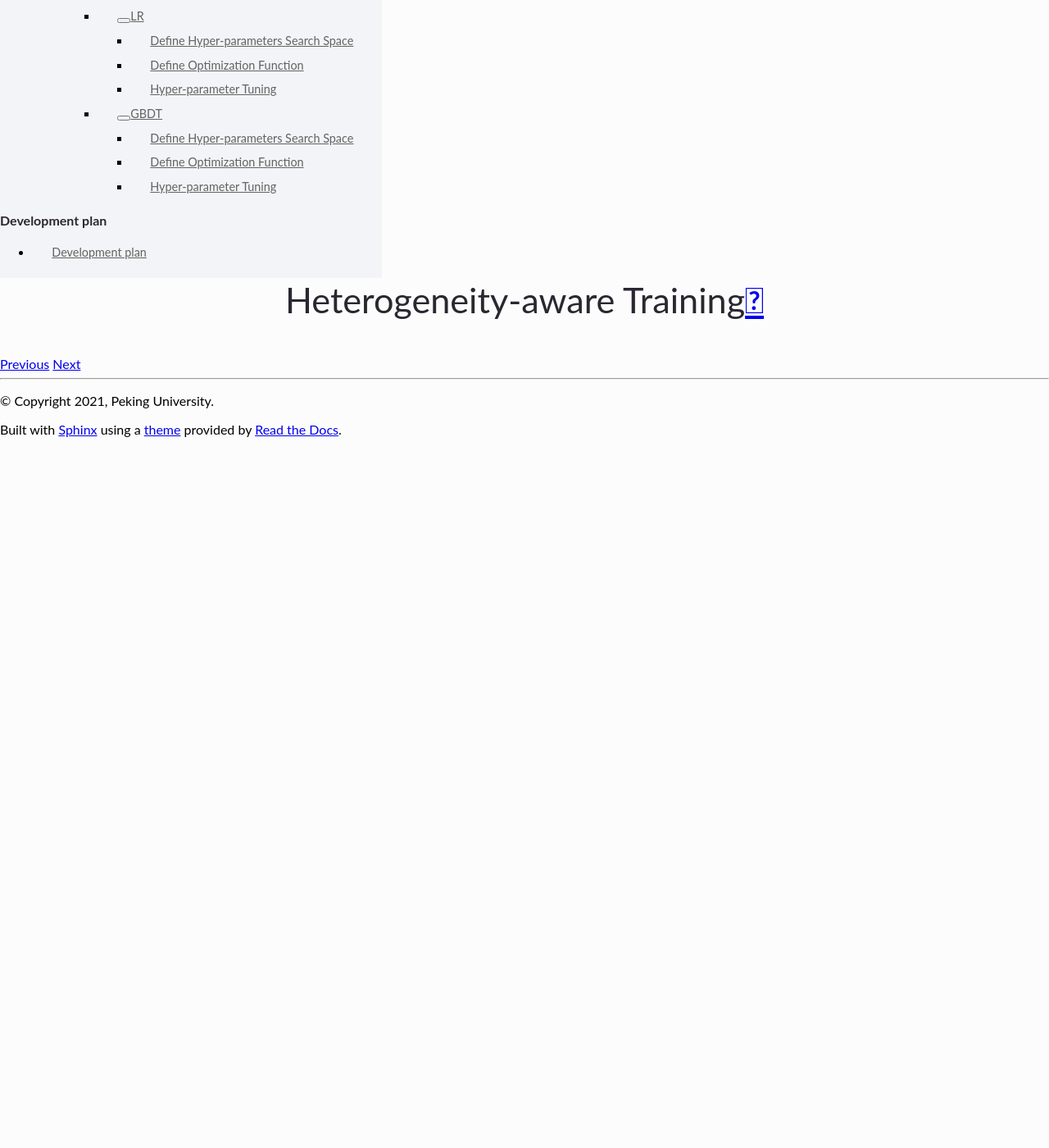
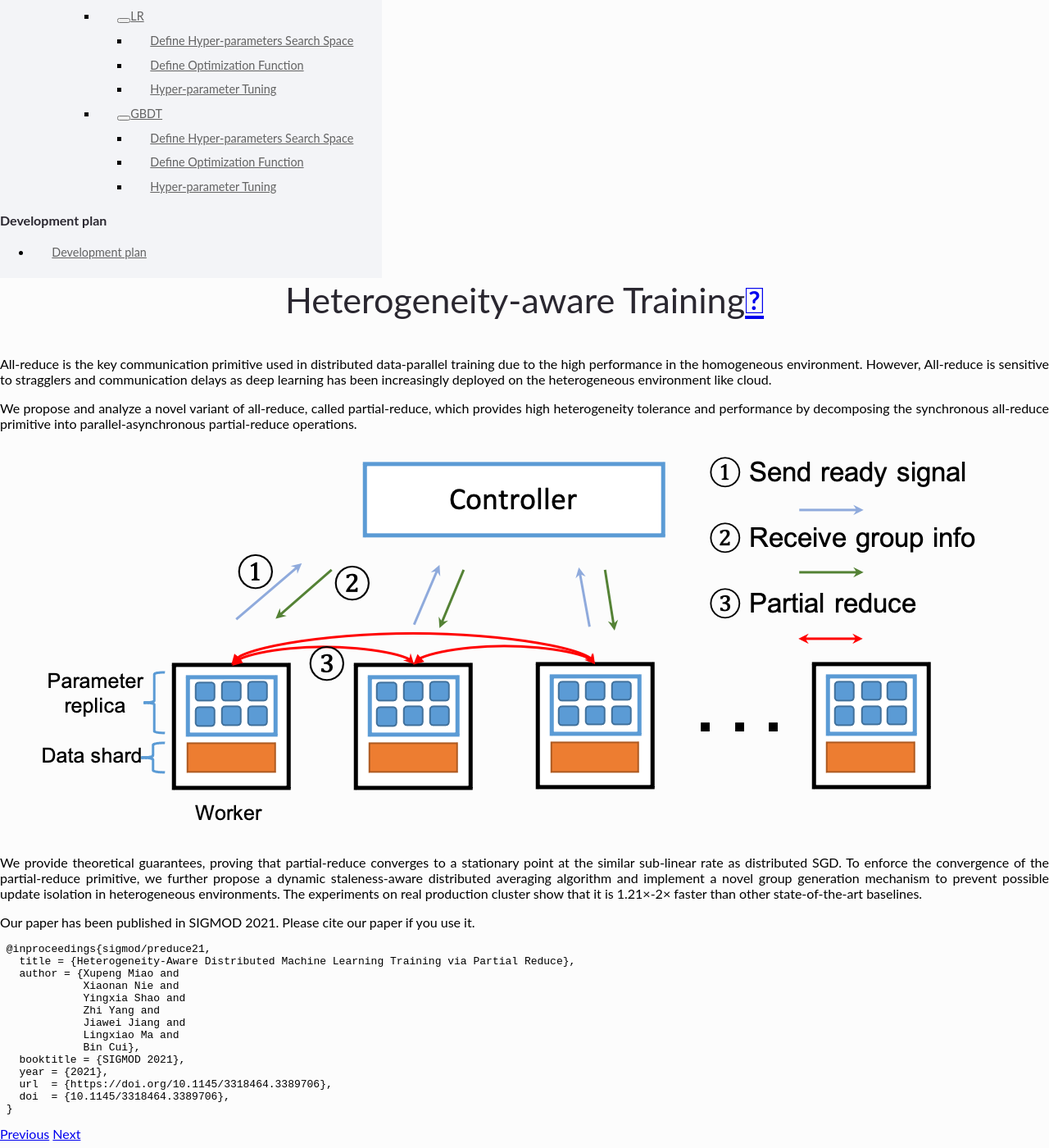
Before and after one commit to njw1123/Hetu_doc, a Sphinx documentation site: the page built from source/Features/content2.md, in a window 1280 px wide and 1400 px high, scrolled down 1451 px. Shown: the whole window at 82% size. Built offline with Sphinx 7.4.7 and the Read the Docs theme 2.0.0, drawn with Linux system fonts in a browser that asks for light colours; before the commit the page ends 1984 px from its top, so only the background shows below that.

Commit message:
add contents

````diff
--- a/source/Features/content2.md
+++ b/source/Features/content2.md
@@ -1,2 +1,29 @@
 Heterogeneity-aware Training
 ========================================
+
+All-reduce is the key communication primitive used in distributed data-parallel training due to the high performance in the homogeneous environment. However, All-reduce is sensitive to stragglers and communication delays as deep learning has been increasingly deployed on the heterogeneous environment like cloud.
+
+We propose and analyze a novel variant of all-reduce, called partial-reduce, which provides high heterogeneity tolerance and performance by decomposing the synchronous all-reduce primitive into parallel-asynchronous partial-reduce operations.
+
+![](preduce.png)
+
+We provide theoretical guarantees, proving that partial-reduce converges to a stationary point at the similar sub-linear rate as distributed SGD. To enforce the convergence of the partial-reduce primitive, we further propose a dynamic staleness-aware distributed averaging algorithm and implement a novel group generation mechanism to prevent possible update isolation in heterogeneous environments. The experiments on real production cluster show that it is 1.21×-2× faster than other state-of-the-art baselines.
+
+Our paper has been published in SIGMOD 2021. Please cite our paper if you use it.
+
+```
+ @inproceedings{sigmod/preduce21,
+   title = {Heterogeneity-Aware Distributed Machine Learning Training via Partial Reduce},
+   author = {Xupeng Miao and
+             Xiaonan Nie and
+             Yingxia Shao and
+             Zhi Yang and
+             Jiawei Jiang and
+             Lingxiao Ma and
+             Bin Cui},
+   booktitle = {SIGMOD 2021},
+   year = {2021},
+   url  = {https://doi.org/10.1145/3318464.3389706},
+   doi  = {10.1145/3318464.3389706},
+ }
+```
````
Also changed, not shown: source/Features/content1.md (+28 -12 lines), source/Features/content4.md (+14 -0 lines), source/Overview/performance.md (+2 -2 lines), source/Features/distributed.png (added), source/Features/hugeemb.jpg (added), source/Features/parallel.png (deleted), source/Features/preduce.png (added).
